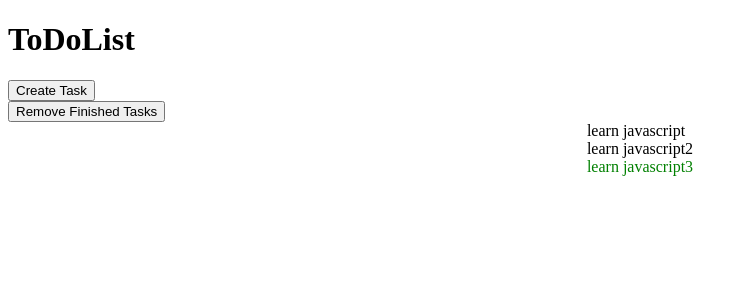
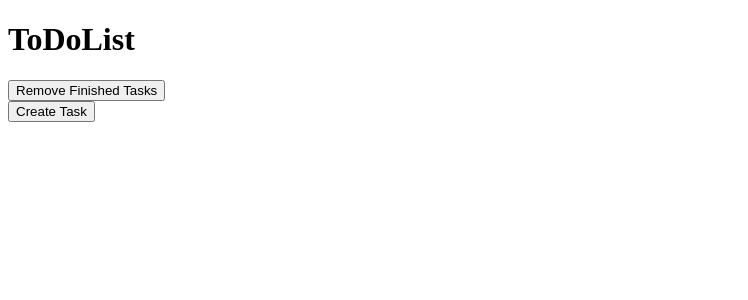
Before and after one commit to JakeBareng/react_todolist, a React (Create React App) app: page / in a window 1280 px wide. Shown: the top 300 px of the page, without its empty margins (0-748 px from the left). Built offline with nearby package versions, Linux system fonts and the light colour scheme.

Commit message:
implimented localStorage api to store todo's

```diff
--- a/src/App.js
+++ b/src/App.js
@@ -1,7 +1,6 @@
 import './index.css';
 import Title from './components/Title';
-import React, { useState } from 'react';
-import todos from './mock-todo.json';
+import React, { useEffect, useState } from 'react';
 import ToDoList from './components/ToDoList';
 import AddNewToDo from './components/CreateToDo';
 import RemoveFinishedToDo from './components/RemoveFinishedToDo';
@@ -9,14 +8,22 @@
 
 
 function App() {
+  let jsonData = localStorage.getItem('todos');
+  if (jsonData === null) {
+    localStorage.setItem('todos',JSON.stringify([]))
+    jsonData = localStorage.getItem('todos');
+  }
+  let data = JSON.parse(jsonData);
 
-  const [ toDoList, setToDo ] = useState(todos);
+  const [ toDoList, setToDo ] = useState(data);
+  useEffect(() => {
+    localStorage.setItem('todos', JSON.stringify(toDoList));
+  },[toDoList])
 
   const toggle = (id) => {
     let item = toDoList.map(todo => {
       return todo.id === id ? {...todo, done: !todo.done} : {...todo}
     })
-
     setToDo(item);
   }
 
@@ -36,8 +43,8 @@
   return (
     <div className="App">
       <Title/>
+      <RemoveFinishedToDo removeFinishedTask={removeFinishedTask} />
       <AddNewToDo addNewToDo={addNewToDo} />
-      <RemoveFinishedToDo removeFinishedTask={removeFinishedTask} />
       <ToDoList toDoList={toDoList} toggle={toggle}/>
     </div>
   );
```
Also changed, not shown: 1 other file (tests, documents, lock files or other folders).
